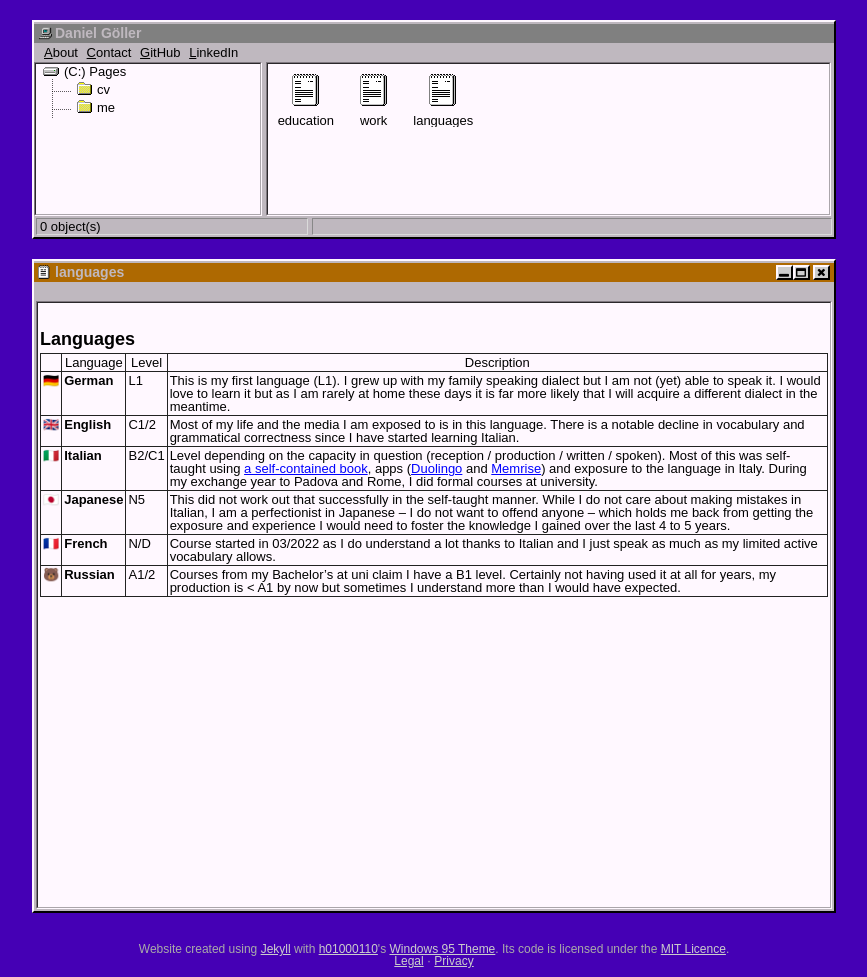
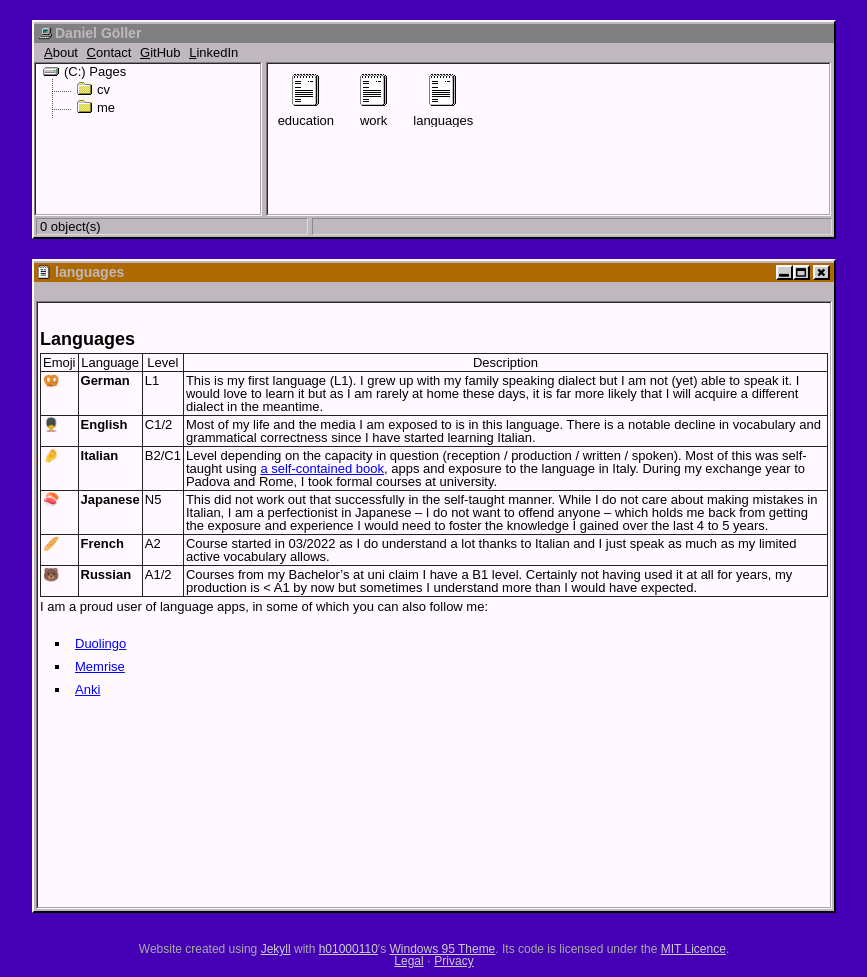
Before and after one commit to LelViLamp/LelViLamp.github.io, a Jekyll site: the page built from cv/languages.md, in a window 1280 px wide. Shown: the whole page, without its empty margins (206-1073 px from the left). Built offline with Jekyll 4.4.1, drawn with Linux system fonts in a browser that asks for light colours.

Commit message:
minor page updates

```diff
--- a/cv/education.html
+++ b/cv/education.html
@@ -8,7 +8,7 @@ author: LelViLamp
 <div class="timeline">
     <h2>MSc Data Science</h2>
     <span class="company"><a href="https://datascience.sbg.ac.at/" target="_blank">Universität Salzburg</a>, Austria 🇦🇹</span> &middot;
-    <span class="time_range">03/2019 - &approx;&nbsp;09/2022, the finish line is in sight</span>
+    <span class="time_range">03/2019 - &approx;&nbsp;12/2022, the finish line is in sight</span>
     <p>
         <ul>
             <li>Specialisations: Geographical Information Systems and Science, and Advanced Statistical Methods and Econometrics;</li>
--- a/cv/languages.md
+++ b/cv/languages.md
@@ -7,12 +7,18 @@ author: LelViLamp
 
 ## Languages
 
----|--------------|-------|-------------
-   | Language     | Level | Description
----|--------------|-------|-------------
-🇩🇪 | **German**   | L1    | This is my first language (L1). I grew up with my family speaking dialect but I am not (yet) able to speak it. I would love to learn it but as I am rarely at home these days it is far more likely that I will acquire a different dialect in the meantime.
-🇬🇧 | **English**  | C1/2  | Most of my life and the media I am exposed to is in this language. There is a notable decline in vocabulary and grammatical correctness since I have started learning Italian.
-🇮🇹 | **Italian**  | B2/C1 | Level depending on the capacity in question (reception / production / written / spoken). Most of this was self-taught using [a self-contained book](https://www.langenscheidt.com/shop/italienisch/selbstlernen/sprachkurs/langenscheidt-fit-in-30-tagen-italienisch-978-3-12-563489-3?c=745), apps ([Duolingo](https://www.duolingo.com/profile/LelViLamp) and [Memrise](https://app.memrise.com/user/LelViLamp/)) and exposure to the language in Italy. During my exchange year to Padova and Rome, I did formal courses at university.
-🇯🇵 | **Japanese** | N5    | This did not work out that successfully in the self-taught manner. While I do not care about making mistakes in Italian, I am a perfectionist in Japanese -- I do not want to offend anyone -- which holds me back from getting the exposure and experience I would need to foster the knowledge I gained over the last 4 to 5 years.
-🇫🇷 | **French**   | N/D   | Course started in 03/2022 as I do understand a lot thanks to Italian and I just speak as much as my limited active vocabulary allows.
+--------|--------------|-------|-------------
+ Emoji  | Language     | Level | Description
+--------|--------------|-------|-------------
+🥨 | **German**   | L1    | This is my first language (L1). I grew up with my family speaking dialect but I am not (yet) able to speak it. I would love to learn it but as I am rarely at home these days, it is far more likely that I will acquire a different dialect in the meantime.
+💂‍♂️ | **English**  | C1/2  | Most of my life and the media I am exposed to is in this language. There is a notable decline in vocabulary and grammatical correctness since I have started learning Italian.
+🤌 | **Italian**  | B2/C1 | Level depending on the capacity in question (reception / production / written / spoken). Most of this was self-taught using [a self-contained book](https://www.langenscheidt.com/shop/italienisch/selbstlernen/sprachkurs/langenscheidt-fit-in-30-tagen-italienisch-978-3-12-563489-3?c=745), apps and exposure to the language in Italy. During my exchange year to Padova and Rome, I took formal courses at university.
+🍣 | **Japanese** | N5    | This did not work out that successfully in the self-taught manner. While I do not care about making mistakes in Italian, I am a perfectionist in Japanese -- I do not want to offend anyone -- which holds me back from getting the exposure and experience I would need to foster the knowledge I gained over the last 4 to 5 years.
+🥖 | **French**   | A2    | Course started in 03/2022 as I do understand a lot thanks to Italian and I just speak as much as my limited active vocabulary allows.
 🐻 | **Russian**  | A1/2  | Courses from my Bachelor's at uni claim I have a B1 level. Certainly not having used it at all for years, my production is < A1 by now but sometimes I understand more than I would have expected.
+
+I am a proud user of language apps, in some of which you can also follow me:
+
+- [Duolingo](https://www.duolingo.com/profile/LelViLamp)
+- [Memrise](https://app.memrise.com/user/LelViLamp)
+- [Anki](https://apps.ankiweb.net/)
--- a/cv/work.html
+++ b/cv/work.html
@@ -8,7 +8,7 @@ author: LelViLamp
 <div class="timeline">
     <h2>Research Assistant</h2>
     <span class="company"><a href="https://www.plus.ac.at/aihi/der-fachbereich/ida-lab/?lang=en" target="_blank">IDA Lab Salzburg</a></span> &middot;
-    <span class="time_range">04/2022 - &approx;&nbsp;09/2022</span>
+    <span class="time_range">04/2022 - &approx;&nbsp;12/2022</span>
     <p>
         Thesis in a digital humanities (DH) project attempting to analyse large amounts of scanned texts as automatically and as interdisciplinarily as possible. Details yet to be added as both the project and my thesis proceed.
     </p>
--- a/legal/index.html
+++ b/legal/index.html
@@ -15,5 +15,5 @@ author: LelViLamp
         <li>Mein Standort: <strong>Salzburg, Österreich</strong></li>
     </ul>
 
-    Zur Kontaktaufnahme empfiehlt sich die <a href="/me/say-hi"><em>Say Hi!</em> Seite</a>.
+    Zur Kontaktaufnahme empfiehlt sich die <a href="/me/say-hi"><em>Say Hi!</em></a> Seite.
 </p>
--- a/legal/privacy.html
+++ b/legal/privacy.html
@@ -139,8 +139,6 @@ Was das EU-Recht betrifft, beziehen wir uns auf die VERORDNUNG (EU) 2016/679 DES
 <p>Nachfolgend finden Sie die Kontaktdaten unseres externen Hosting-Providers, wo Sie, zusätzlich zu den Informationen oben, mehr zur Datenverarbeitung erfahren können:</p>
 <p>GitHub Pages<br />
 <a href="https://pages.github.com" target="_blank">https://pages.github.com</a></p>
-<p>Musterfirma GmbH<br />
-Musterstraße 47, 12312 Musterstadt, Österreich</p>
-<p>Mehr über die Datenverarbeitung bei diesem Provider erfahren Sie in der <a class="adsimple-112007439" target="_blank" href="https://docs.github.com/en/site-policy/privacy-policies/github-privacy-statement" rel="noopener">Datenschutzerklärung</a>.</p>
+<p>Mehr über die Datenverarbeitung bei diesem Provider erfahren Sie in der <a class="adsimple-112007439" target="_blank" href="https://docs.github.com/en/site-policy/privacy-policies/github-privacy-statement" rel="noopener">Datenschutzerklärung dieses Anbieters</a>.</p>
 <p>Alle Texte sind urheberrechtlich geschützt.</p>
 <p style="margin-top:15px">Quelle: Erstellt mit dem <a href="https://www.adsimple.at/datenschutz-generator/" title="Datenschutz Generator von AdSimple für Österreich">Datenschutz Generator</a> von AdSimple</p>
--- a/me/say-hi.html
+++ b/me/say-hi.html
@@ -7,13 +7,12 @@ author: LelViLamp
 
 <h2>Options of Saying <em>Hi</em></h2>
 <p>You have various options of saying <em>hi</em>, indeed. The first and simplest is just sticking with <em>hi</em>. You can replace it with a friendly <em>hello</em> but also a <em>good day</em> is appreciated. Given that <a href="/cv/languages">I do speak a couple of languages</a>, why not try <em>hallo</em> or <em>servus</em>, which is perfectly fine in southern Germany and Austria also in some formal contexts. Or we can continue further south and transition to a gentle <em>ciao</em>.</p>
-<p>Please do note that I will take your choice of language as an invitation to reply in that language (<a href="/cv/languages">if I know it</a>, that is). If you were not to wish for that, please do let me know.</p>
 <p>...</p>
 <p>
     You are still here even though you have just learnt about your options of saying <em>hi</em>? Well, why not practise your freshly gained knowledge by:
 
     <ul>
-        <li>writing an e-mail to <a href="mailto:daniel.goeller@protonmail.com">daniel.goeller@protonmail.com</a>;</li>
-        <li>stalking me on <a href="https://www.linkedin.com/in/daniel-goeller" target="_blank">LinkedIn</a> or <a href="https://www.xing.com/profile/Daniel_Goeller7" target="_blank">XING</a> and dropping a message there.</li>
+        <li>writing an e-mail to <a href="mailto:daniel.goeller@proton.me">daniel.goeller@proton.me</a>;</li>
+        <li>finding me on <a href="https://www.linkedin.com/in/daniel-goeller" target="_blank">LinkedIn</a> or <a href="https://www.xing.com/profile/Daniel_Goeller7" target="_blank">XING</a> and dropping a message there.</li>
     </ul>
 </p>
```
Also changed, not shown: other parts of cv/work.html (+1 -1 lines).
